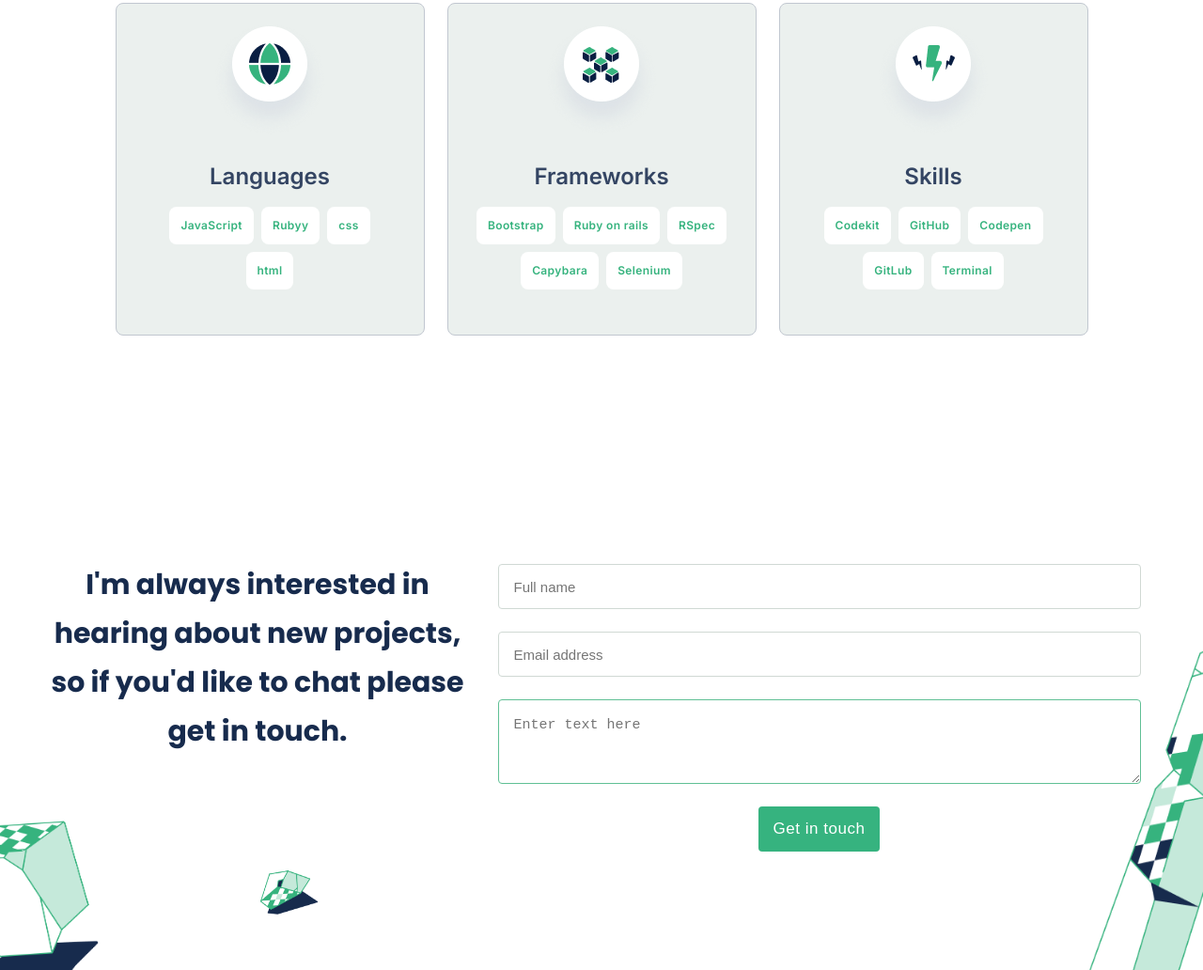
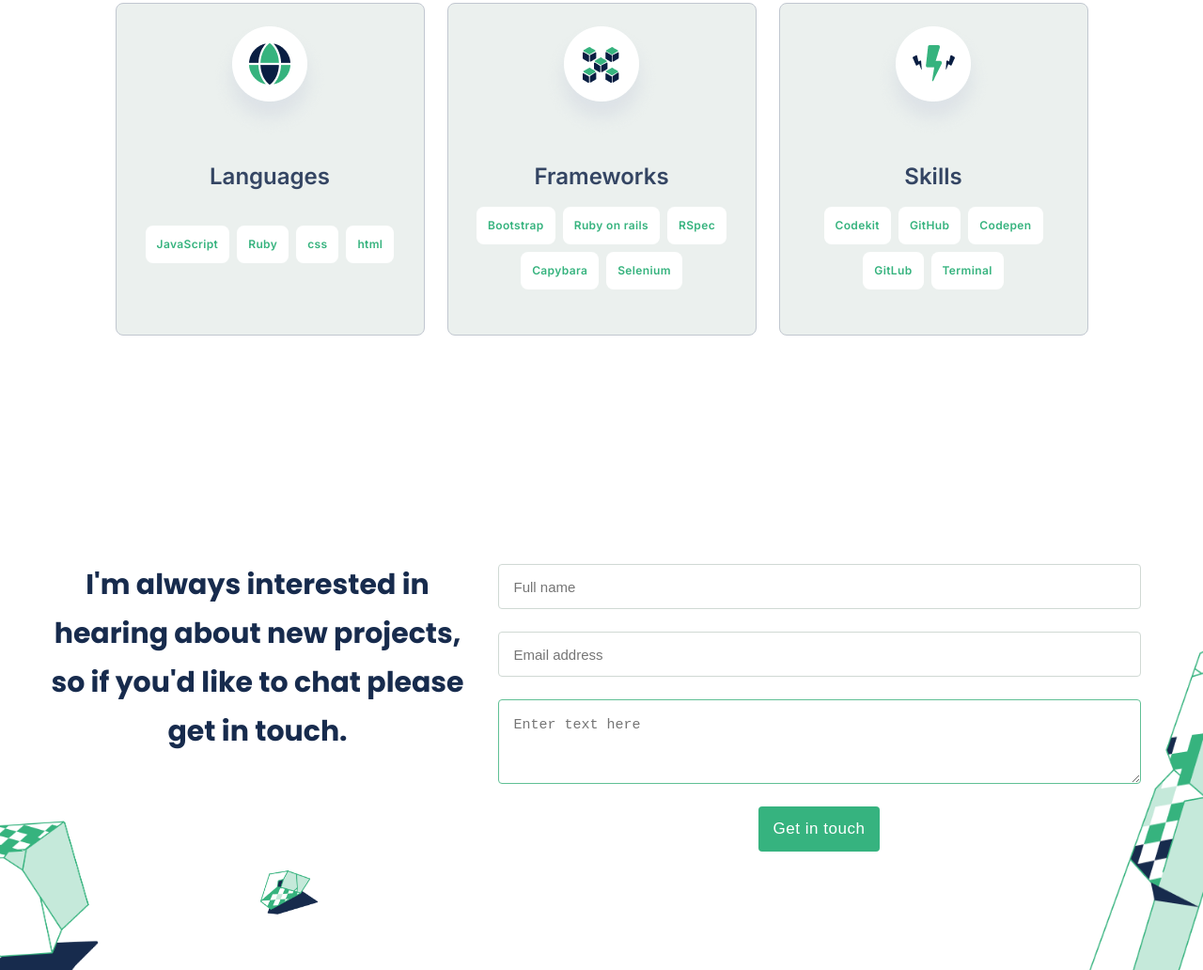
Before and after one commit to DhuruvSingh/Portfolio-Website-New, a website: page index.html in a window 1280 px wide. Shown: the part 2287-3319 px from the top of the page at 94% size. Drawn offline with Linux system fonts and the light colour scheme.

Commit message:
Fixed error again

```diff
--- a/index.html
+++ b/index.html
@@ -94,7 +94,7 @@
             <img src="./icons/Indicator.png" alt="Indicator">
         </div>
         <section class="work-container" id="work-container">
-
+            <h2>test</h2>
         </section>
         <section id="about-me">
             <div class="about-me-text">
@@ -126,7 +126,7 @@
                                 <p>JavaScript</p>
                             </li>
                             <li>
-                                <p>Rubyy</p>
+                                <p>Ruby</p>
                             </li>
                             <li>
                                 <p>css</p>
```
